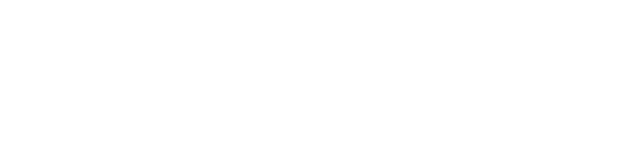
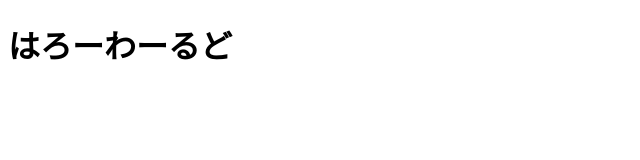
Before and after one commit to haruto0707/221205070-git-workshop, a plain HTML site: page index.html in a window 1280 px wide. Shown: the whole page, without its empty margins (0-640 px from the left). Drawn offline with Linux system fonts and the light colour scheme.

Commit message:
Update index.html

```diff
--- a/index.html
+++ b/index.html
@@ -7,6 +7,6 @@
     <title>Document</title>
 </head>
 <body>
-
+    <h1>はろーわーるど</h1>
 </body>
 </html>
```
